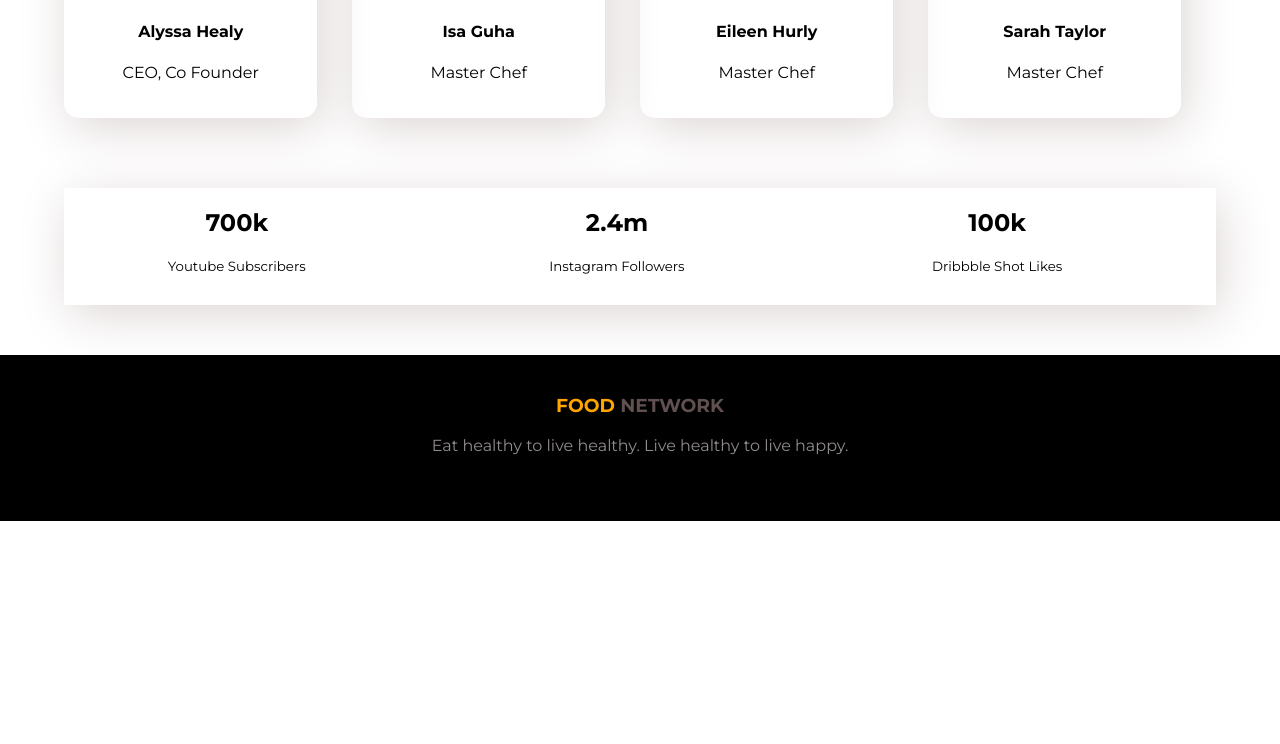
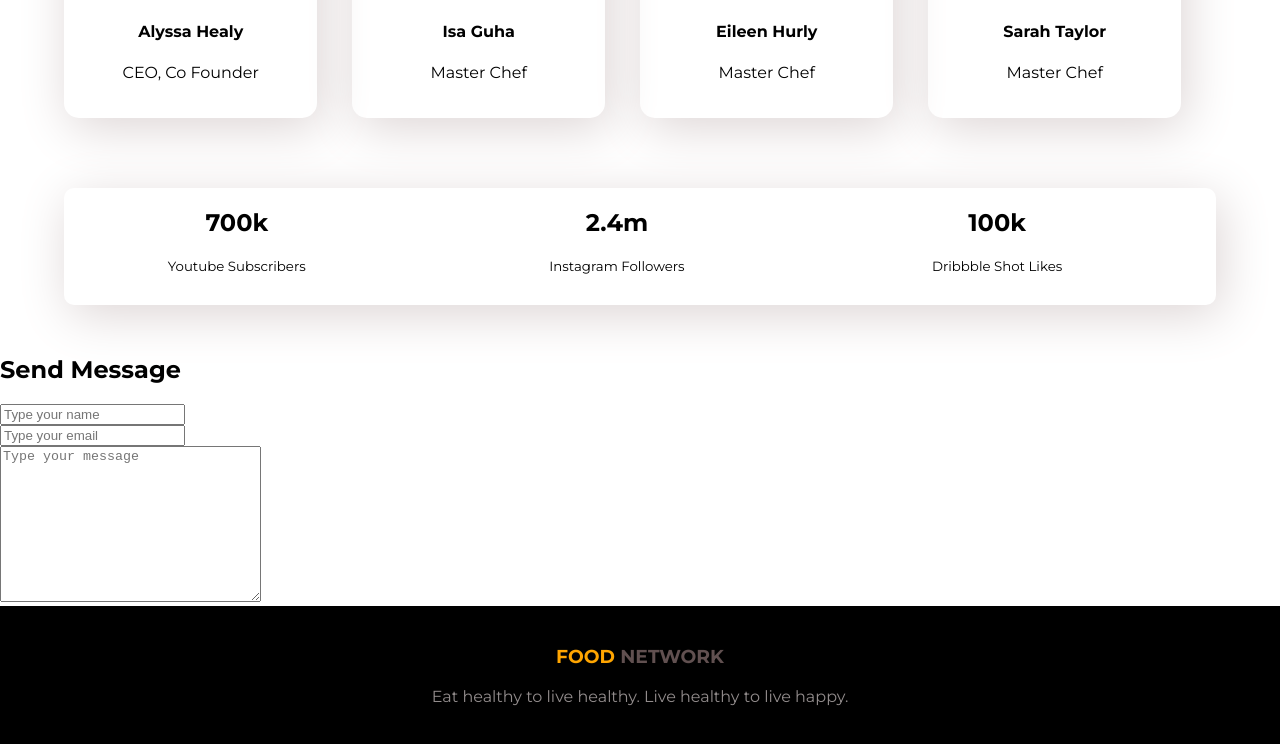
Before and after one commit to tanjim1905/food-portfolio-website, a plain HTML site: page index.html in a window 1280 px wide. Shown: the part 2789-3533 px from the top of the page. Before the commit the page ends 3310 px from the top, so only its background shows below. Drawn offline with Linux system fonts and the light colour scheme.

```diff
--- a/css/style.css
+++ b/css/style.css
@@ -66,7 +66,7 @@ header{
 }
 
 #about{
-    background-image: url(/images/about-bg.png);
+    background-image: url('../images/about-bg.png');
     background-repeat: no-repeat;
     background-size: cover;
     padding: 0 5%;
@@ -158,6 +158,7 @@ header{
     display: flex;
     box-shadow: 5px 10px 50px #ddd5d5;
     text-align: center;
+    border-radius: 10px;
 }
 
 .box div{
--- a/index.html
+++ b/index.html
@@ -130,6 +130,15 @@
         </div>
     </section>
 
+    <section class="contact-us">
+        <form action="">
+            <h2>Send Message</h2>
+            <input class="" type="text" placeholder="Type your name"><br>
+            <input class="" type="email" placeholder="Type your email"> <br>
+            <textarea name="text-area" id="" cols="30" rows="10" placeholder="Type your message"></textarea>
+        </form>
+    </section>
+
     <footer>
         <h3><span class="orange-color">FOOD</span> <span class="gray-color">NETWORK</span></h3>
         <p>Eat healthy to live healthy. Live healthy to live happy.</p>
```
